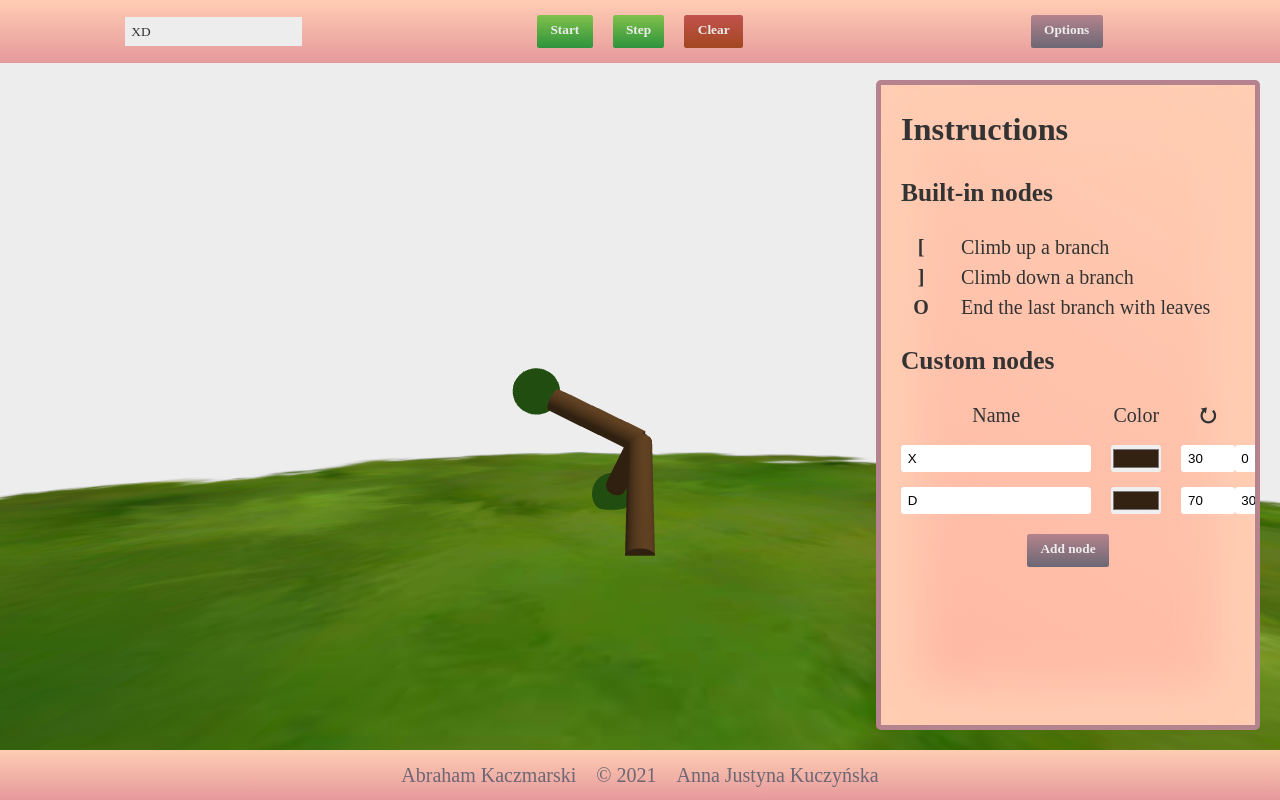
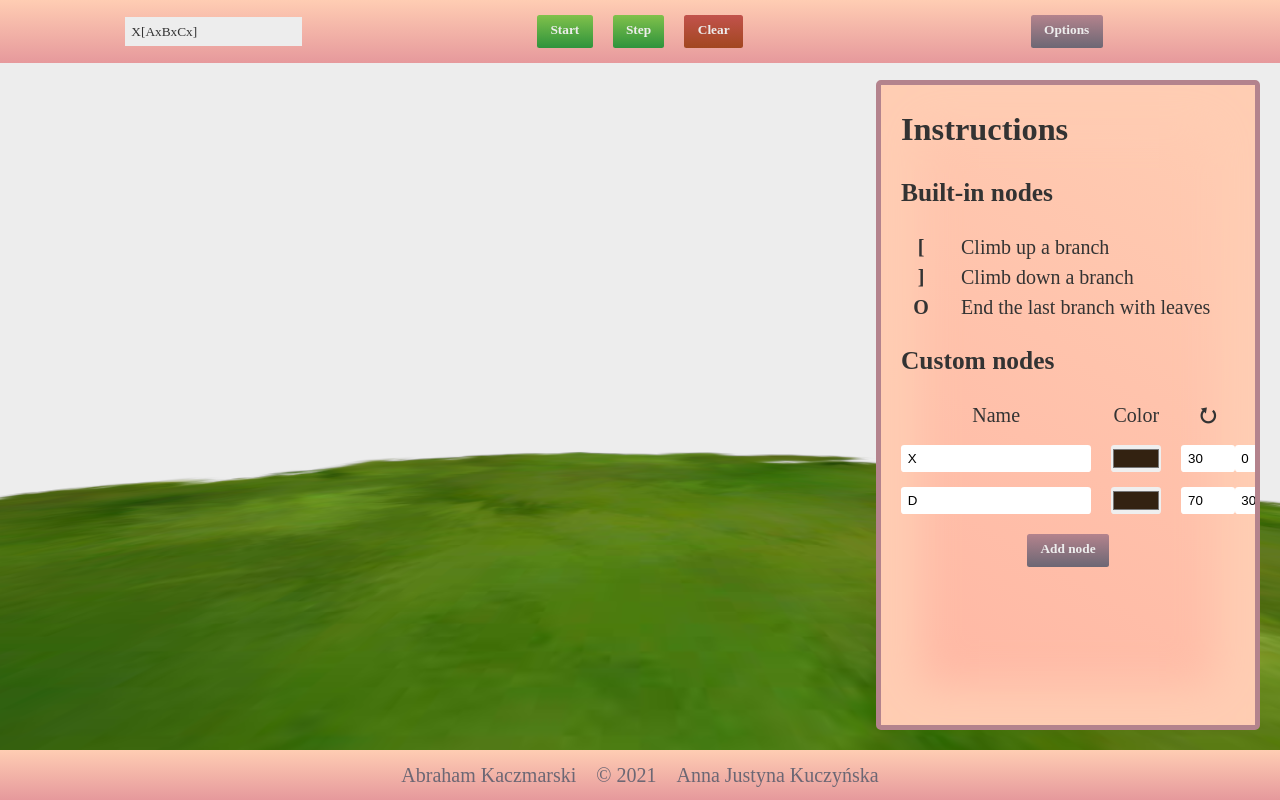
Before and after one commit to Justyanna/l-system, a website built with Vite: page index.html in a window 1280 px wide. Built offline with nearby package versions, Linux system fonts and the light colour scheme; animation ran at ten frames a second; a web font is replaced by a local one.

Commit message:
Connect tree building to the UI

```diff
--- a/index.html
+++ b/index.html
@@ -15,7 +15,7 @@
 <body>
   <header class="app">
     <div class="ui-panel">
-      <input type="text" class="grammar-input" value="XD">
+      <input type="text" class="grammar-input" value="X[AxBxCx]">
     </div>
     <div class="ui-panel">
       <button class="button button-action" id="btn-start">Start</button>
--- a/main.js
+++ b/main.js
@@ -4,6 +4,10 @@ import buildTree from './scripts/Tree'
 
 let app
 let materials = null
+
+const global = {
+  scene: null
+}
 
 const grassTexture = new THREE.TextureLoader().load('img/grass-round.png')
 
@@ -20,7 +24,7 @@ function setup({ scene }) {
   sun.position.set(50, 100, 50)
   scene.add(sun)
 
-  buildTree(scene, 'X[AxBxCx]')
+  global.scene = scene
 
   const ground = new THREE.Mesh(
     new THREE.PlaneGeometry(150, 150),
@@ -51,6 +55,7 @@ function initUi() {
 
   document.getElementById('btn-start').addEventListener('click', () => {
     createMaterials()
+    addTree()
   })
 
   document
@@ -94,3 +99,8 @@ function createMaterials() {
 function rand(min, max) {
   return Math.floor(Math.random() * (max - min + 1) + min)
 }
+
+function addTree() {
+  const grammar = document.querySelector('.grammar-input').value
+  buildTree(global.scene, grammar)
+}
```
